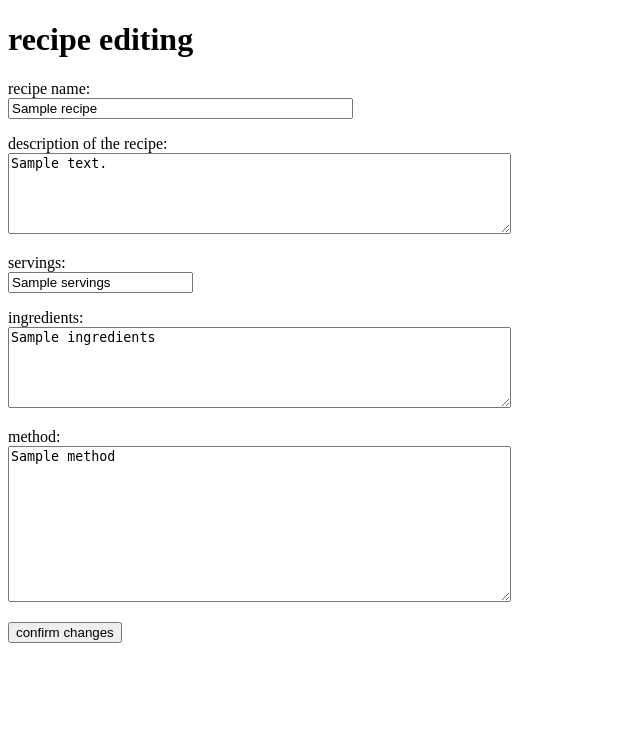
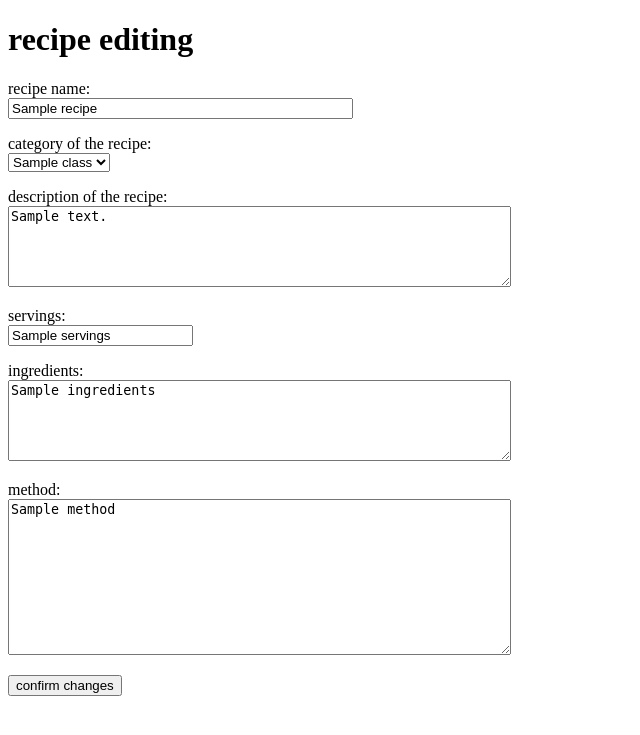
Before and after one commit to makhotai/baking_recipes, a Flask app: template templates/edit_recipe.html in a window 1280 px wide. Shown: the top 735 px of the page, without its empty margins (0-640 px from the left). Run offline with Flask 3, Linux system fonts and the light colour scheme; the template is opened without the code that fills it: most values are stand-ins (such as "Sample title", 1, 10 or a date in 2020).

Commit message:
Add category to recipe edit page

```diff
--- a/app.py
+++ b/app.py
@@ -85,7 +85,14 @@ def edit_recipe(recipe_id):
         abort(404)
     if recipe["user_id"] != session["user_id"]:
         abort(403)
-    return render_template("edit_recipe.html", recipe=recipe)
+
+    all_classes = recipes.get_class()
+    selected_classes = recipes.get_classes(recipe_id)
+    if selected_classes:
+        selected_class = selected_classes[0]
+    else:
+        selected_class = ""
+    return render_template("edit_recipe.html", recipe=recipe, all_classes=all_classes, selected_class=selected_class)
 
 @app.route("/update_recipe", methods=["POST"])
 def update_recipe():
@@ -113,9 +120,9 @@ def update_recipe():
     method = request.form["method"]
     if not method or len(method) > 3000:
         abort(403)
-
+    classes = request.form.getlist("classes")
     recipes.update_recipe(recipe_id, title, description_r,
-    servings, ingredients, method)
+    servings, ingredients, method, classes)
 
     return redirect("/recipe/" + str(recipe_id))
 
--- a/templates/edit_recipe.html
+++ b/templates/edit_recipe.html
@@ -13,6 +13,18 @@
       recipe name: <br />
       <input type="text" name="title" value="{{ recipe.title }}" size="40" maxlength="120" required/>
     </p>
+
+    <p>
+        category of the recipe: <br />
+        <select name="classes">
+            {% for class in all_classes %}
+                <option value="{{ class }}" {% if class == recipe["classes"] %}selected{% endif %}>
+                    {{ class }}
+                </option>
+            {% endfor %}
+        </select>
+    </p>
+
 
     <p>
       description of the recipe: <br />
--- a/templates/show_recipe.html
+++ b/templates/show_recipe.html
@@ -14,9 +14,9 @@
     {% endif %}
 
     {% if classes%}
-    {% for class in classes %}
-    <p> recipe from category: {{ class.title }}</p>
-    {%endfor%}
+      {% for class in classes %}
+        <p> recipe from category: {{ class }}</p>
+      {% endfor %}
     {% endif %}
     <p> author: <a href="/user/{{ recipe.user_id }}">{{ recipe.username }}</a> </p>
     <p>{{ recipe.description_r }} </p>
```
Also changed, not shown: recipes.py (+8 -2 lines).
